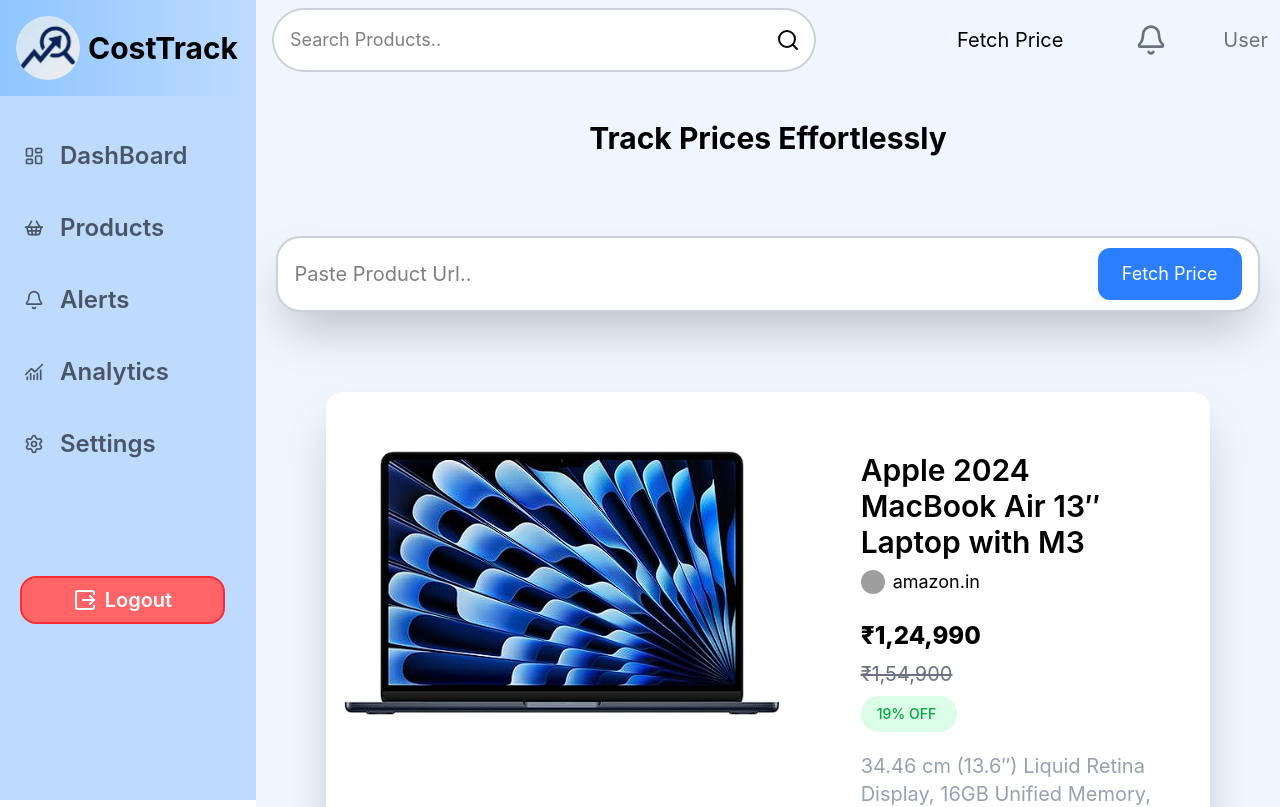
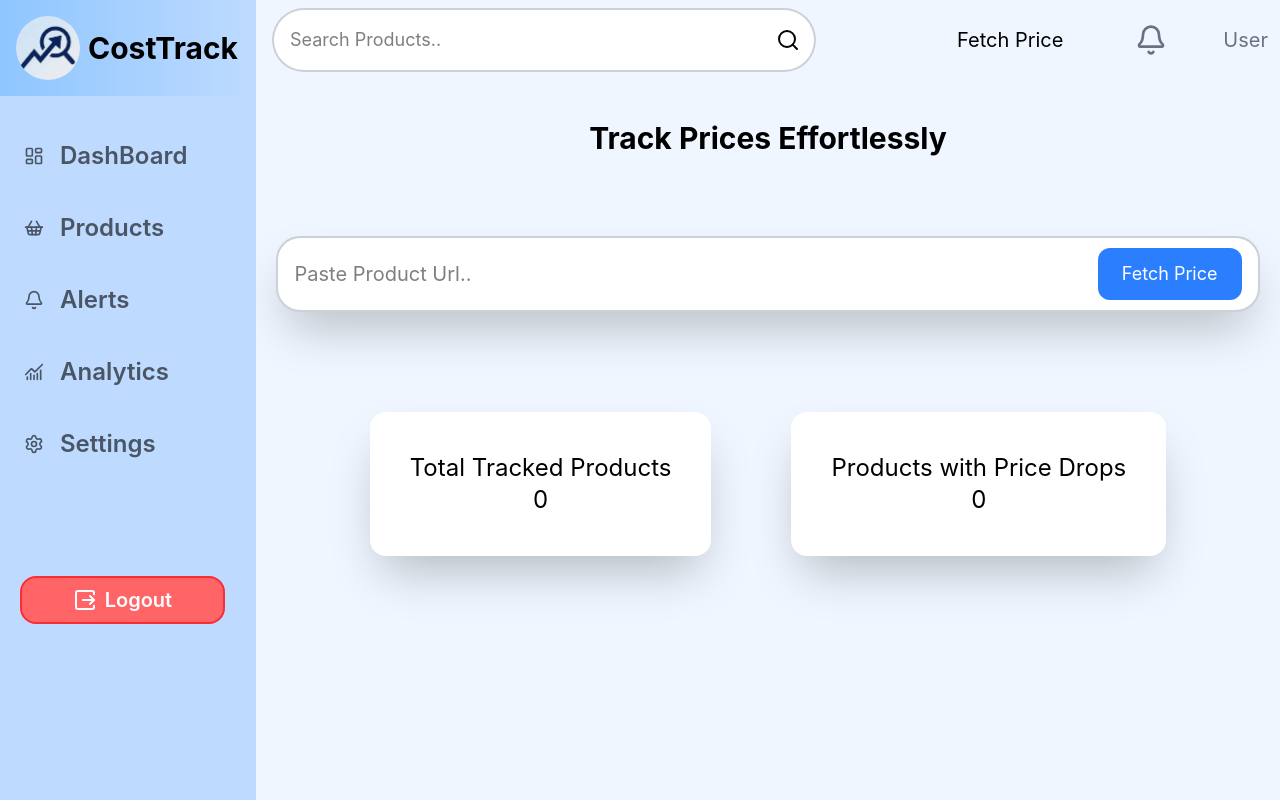
Before and after one commit to Syed-Shariqq/Price-Tracker, a React (Vite) app in the folder price-tracker-frontend/: page /home in a window 1280 px wide. Shown: the top 807 px of the page. Built offline with nearby package versions, Linux system fonts and the light colour scheme; sample sign-in values are in the browser's storage; grey boxes are pictures that could not be loaded.

Commit message:
Integrate Fetch Product Details when user pastes url

```diff
--- /dev/null
+++ b/price-tracker-frontend/src/Api/productApi.js
@@ -0,0 +1,5 @@
+import api from "./axios";
+
+export const scrapeProduct = (data) => {
+    return api.post("/products/scrape", data);
+}
--- a/price-tracker-frontend/src/Components/Layout/LeftSidePage.jsx
+++ b/price-tracker-frontend/src/Components/Layout/LeftSidePage.jsx
@@ -1,10 +1,30 @@
-import React from 'react'
+import React, { useState } from 'react'
 import DashboardNav from '@/Components/Layout/DashboardNav';
+import { scrapeProduct } from '@/Api/productApi';
+import Loader from '@/Components/Common/Loader';
 
-const LeftSidePage = ({ setIsSidebarOpen, isSidebarOpen }) => {
+const LeftSidePage = ({ data, productDetails, setProductDetails, setData, setIsSidebarOpen, isSidebarOpen }) => {
+
+  const [loading, setLoading] = useState(false)
+  const [expanded, setExpanded] = useState(false);
+  const handleProductDetails = async () => {
+
+    try {
+      setLoading(true)
+      const res = await scrapeProduct({ url: data.url })
+      setProductDetails(res.data.data)
+      console.log(res.data.data)
+    } catch (err) {
+      console.log(err)
+    } finally {
+      setLoading(false)
+    }
+  }
+
   return (
     <div className='w-full bg-blue-50 flex flex-col items-center justify-start gap-10'>
 
+      {loading && (<Loader />)}
       {/* Navigation Bar */}
       <DashboardNav setIsSidebarOpen={setIsSidebarOpen} isSidebarOpen={isSidebarOpen} />
 
@@ -15,29 +35,49 @@ const LeftSidePage = ({ setIsSidebarOpen, isSidebarOpen }) => {
 
         {/* Search Bar */}
         <div className=' flex shadow-2xl items-center px-4 bg-white py-1 w-full border-2 border-gray-400/50 rounded-3xl justify-between'>
-          <input className='md:text-xl md:min-h-16 min-h-14 outline-none w-[50vw]' type="text" placeholder='Paste Product Url..' />
-          <button className='bg-blue-500 text-nowrap text-white px-6 py-2 md:py-3 md:text-lg rounded-xl hover:bg-blue-600 transition-colors active:scale-95 duration-300'>Fetch Price</button>
+          <input
+            onChange={(e) => {
+              setData({ ...data, url: e.target.value })
+              console.log(data.url);
+            }}
+            value={data.url}
+            className='md:text-xl md:min-h-16 min-h-14 outline-none w-[50vw]'
+            type="text"
+            placeholder='Paste Product Url..'
+          />
+          <button
+            onClick={handleProductDetails}
+            className='bg-blue-500 text-nowrap text-white px-6 py-2 md:py-3 md:text-lg rounded-xl hover:bg-blue-600 transition-colors active:scale-95 duration-300'>
+            Fetch Price
+          </button>
         </div>
 
         {/* Product Card */}
-        <div className='bg-white w-9/10 2xl:min-h-[40vh] lg:flex-row 2xl:flex-row shadow-2xl flex flex-col items-start justify-start rounded-2xl'>
-          <img className='m-2 2xl:w-120 max-w-9/10' src="../src/assets/MacBook.png" alt="" />
+        {productDetails && (<div className='bg-white w-9/10 2xl:min-h-[40vh] lg:flex-row 2xl:flex-row shadow-2xl flex flex-col items-center justify-center rounded-2xl'>
+          <img className='mx-4 my-2 shadow-2xl bg-contain 2xl:w-120 max-w-9/10' src={productDetails.imgUrl} alt="" />
 
           {/* Product Details */}
           <div className='flex m-15 flex-col justify-center gap-2'>
 
-            <h1 className='md:text-3xl font-semibold'>Apple 2024 MacBook Air 13″ Laptop with M3</h1>
+            <h1 className='md:text-3xl font-semibold'>{productDetails.title}</h1>
 
             <div className='flex items-center justify-start gap-2'>
-              <img className='h-6 w-6 rounded-full' src="https://icon2.cleanpng.com/20180803/ubx/5ba055fe0b3b79a8f55892cc8186c6b6.webp" alt="" />
-              <p className='md:text-lg'>amazon.in</p>
+              <img className='h-6 w-6 rounded-full' src={`https://www.google.com/s2/favicons?sz=64&domain=${productDetails.website}`} alt="" />
+              <p className='md:text-lg'>{productDetails.website}</p>
             </div>
 
-            <h1 className='mt-4 md:text-2xl 2xl:text-4xl font-extrabold'> ₹1,24,990 </h1>
+            <h1 className='mt-4 md:text-2xl 2xl:text-4xl font-extrabold'> ₹{(productDetails.price * 92.18).toFixed(2)} </h1>
             <h1 className='md:text-xl 2xl:text-2xl text-gray-500 font-normal line-through '> ₹1,54,900 </h1>
             <span className="bg-green-100 mb-3 w-24 text-green-600 text-sm px-4 py-2 rounded-full font-medium">19% OFF</span>
-            <p className='md:text-xl leading-7 2xl:w-2/3 text-sm text-gray-400'> 34.46 cm (13.6″) Liquid Retina Display, 16GB Unified Memory, 512GB SSD Storage, Backlit Keyboard, 1080p FaceTime HD Camera, Touch ID- Midnight</p>
-
+            <div className='flex items-end'>
+              <p className={`md:text-xl ${expanded ? "" : "line-clamp-3"} leading-7 2xl:w-2/3 text-sm text-gray-400`}>{productDetails.description}</p>
+            <button
+              className="text-blue-500 text-sm md:text-md 2xl:text-lg cursor-pointer"
+              onClick={() => setExpanded(!expanded)}
+            >
+              {expanded ? "Show less" : "...more"}
+            </button>
+            </div>
             <div className='flex my-5 md:text-xl items-center justify-center gap-5'>
               <button className='bg-blue-500 md:py-4 md:px-8 text-white px-4 py-2 rounded-xl hover:bg-blue-600 transition-colors active:scale-95 duration-300'>Track Product</button>
               <button className='bg-gray-200 md:py-4 md:px-8 text-gray-700 px-4 py-2 rounded-xl hover:bg-gray-300 transition-colors active:scale-95 duration-300 ml-2'>Cancel</button>
@@ -45,7 +85,7 @@ const LeftSidePage = ({ setIsSidebarOpen, isSidebarOpen }) => {
 
           </div>
 
-        </div>
+        </div>)}
 
         {/* Stats */}
         <div className='flex mb-10 items-center justify-center gap-10 text-sm'>
--- a/price-tracker-frontend/src/Pages/HomePage.jsx
+++ b/price-tracker-frontend/src/Pages/HomePage.jsx
@@ -4,10 +4,14 @@ import LeftSidePage from '@/Components/Layout/LeftSidePage';
 
 const HomePage = () => {
 
-   const [isSidebarOpen, setIsSidebarOpen] = useState(false);
+  const [isSidebarOpen, setIsSidebarOpen] = useState(false);
+  const [data, setData] = useState({
+    url: '',
+  });
 
-   const token = localStorage.getItem('token');
-   console.log(token);
+  const [productDetails, setProductDetails] = useState(null);
+
+  const token = localStorage.getItem('token');
 
   return (
     <div className='min-h-screen flex'>
@@ -20,7 +24,7 @@ const HomePage = () => {
       {isSidebarOpen && (
         <div
           className="fixed inset-0 bg-black/50 z-40 xl:hidden"
-          onClick={() => setIsSidebarOpen(false)}/>
+          onClick={() => setIsSidebarOpen(false)} />
       )}
 
       {/* Sidebar for smaller screens */}
@@ -32,7 +36,7 @@ const HomePage = () => {
       </div>
 
       {/* Main Content Area */}
-        <LeftSidePage setIsSidebarOpen={setIsSidebarOpen} isSidebarOpen={isSidebarOpen} />
+      <LeftSidePage productDetails={productDetails} setProductDetails={setProductDetails} data={data} setData={setData} setIsSidebarOpen={setIsSidebarOpen} isSidebarOpen={isSidebarOpen} />
     </div>
   )
 }
--- a/price-tracker-frontend/src/index.css
+++ b/price-tracker-frontend/src/index.css
@@ -72,3 +72,10 @@
     transform: rotate(360deg);
   }
 }
+
+.description {
+  display: -webkit-box;
+  line-clamp: 3;
+  -webkit-box-orient: vertical;
+  overflow: hidden;
+}
```
